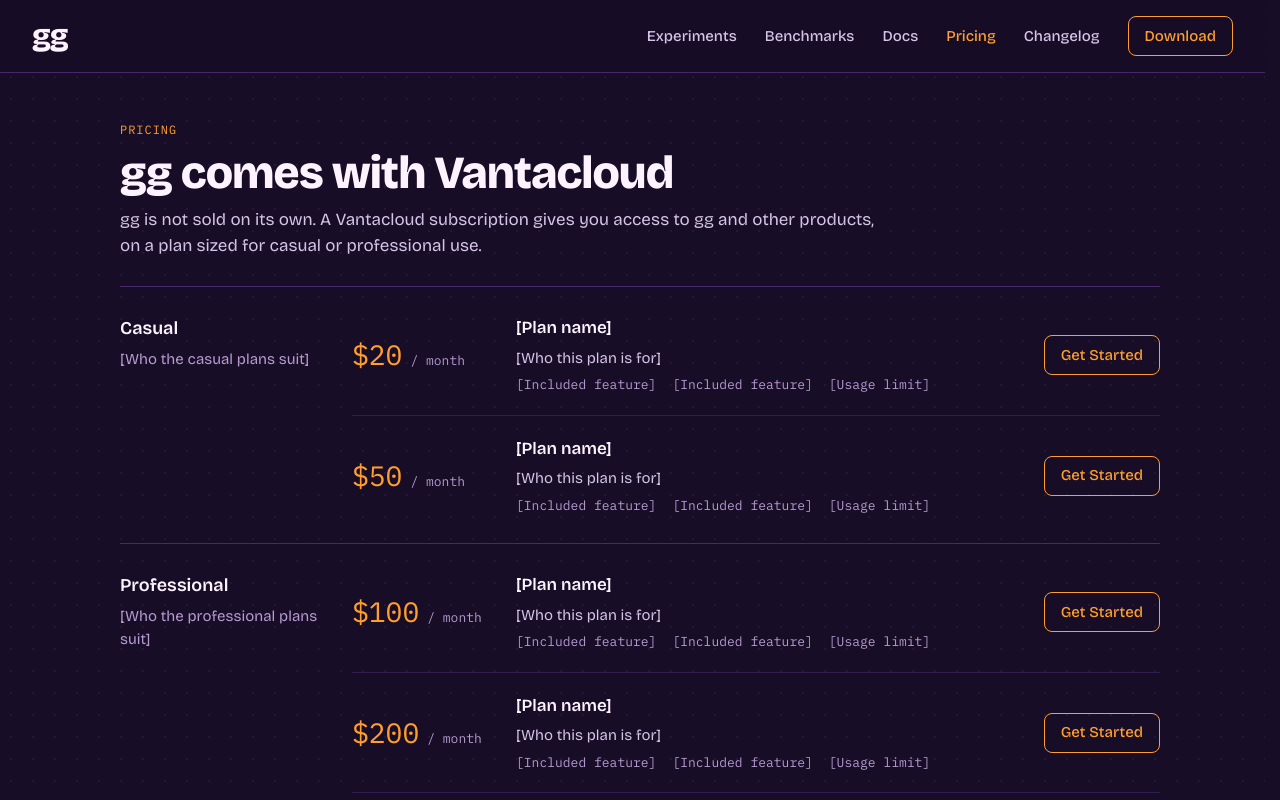
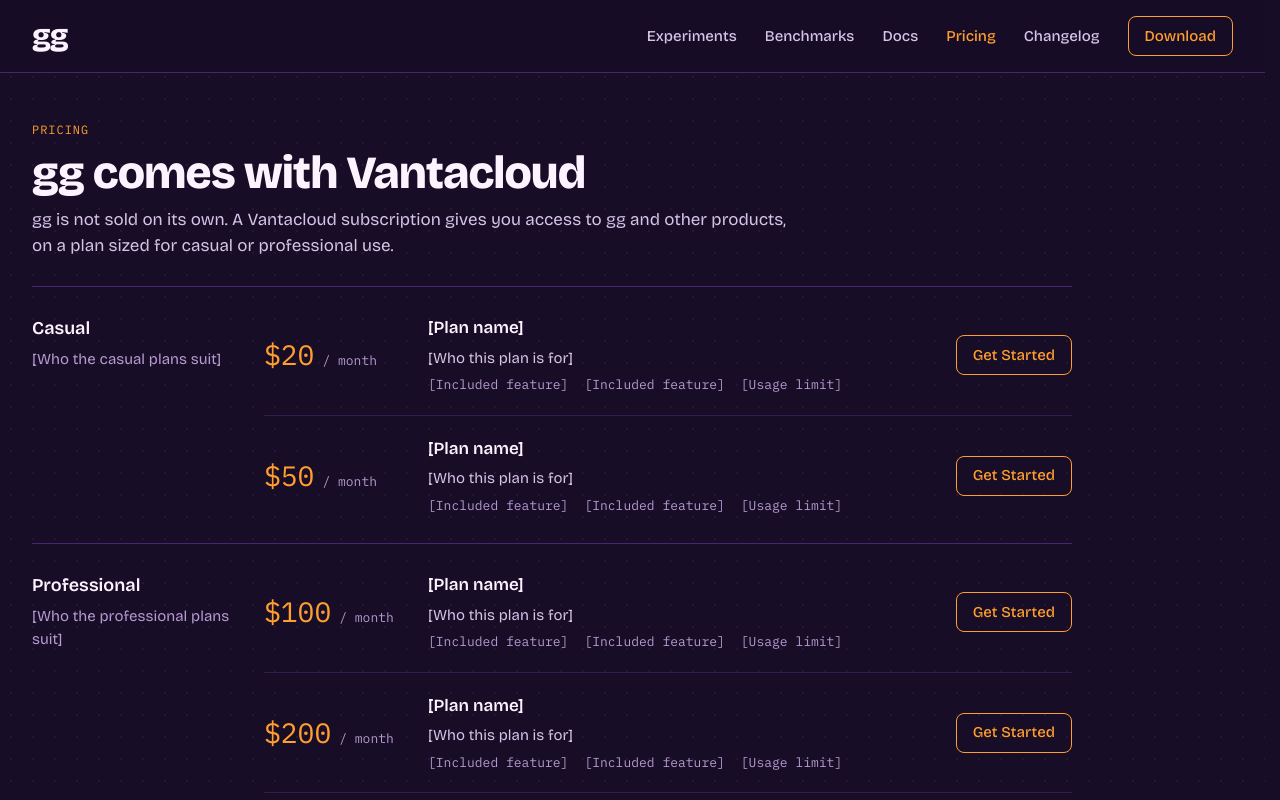
Before and after one commit to TheClockwyrks/gg.rocks, a React (Vite) app in the folder apps/web/: page /pricing in a window 1280 px wide. Shown: the top 800 px of the page. Built offline with nearby package versions, Linux system fonts and the light colour scheme.

Commit message:
style(layout): drop section rail from experiments and pricing pages
Pages without the rail now line up with the top bar instead of being
indented for it.

```diff
--- a/apps/web/src/components/PageBody/PageBody.module.scss
+++ b/apps/web/src/components/PageBody/PageBody.module.scss
@@ -18,15 +18,19 @@
 		padding-block: $s-12 $s-24;
 	}
 
-	@include up($bp-lg) {
-		padding-left: $layout-rail-width + $s-12;
-	}
-
-	&.wide {
-		max-width: $layout-content-wide + $layout-rail-width + $s-12 + $s-8;
-	}
-
 	&.narrow {
 		gap: $s-10;
 	}
+
+	// Beside the strand the column is indented, and capped so that it does
+	// not stretch to the far edge of the pane.
+	&.railed {
+		@include up($bp-lg) {
+			padding-left: $layout-rail-width + $s-12;
+		}
+
+		&.wide {
+			max-width: $layout-content-wide + $layout-rail-width + $s-12 + $s-8;
+		}
+	}
 }
--- a/apps/web/src/components/PageBody/PageBody.tsx
+++ b/apps/web/src/components/PageBody/PageBody.tsx
@@ -11,12 +11,17 @@
 	children: ReactNode;
 }
 
-/** Main column of a section page, indented to leave room for the strand. */
+/**
+ * Main column of a section page. It lines up with the top bar, or is indented
+ * to leave room for the strand when there is one.
+ */
 export function PageBody({ rail, width = "wide", children }: PageBodyProps) {
 	return (
 		<div className={styles.body}>
 			{rail && <SectionRail current={rail} />}
-			<main className={cx(styles.main, styles[width])}>{children}</main>
+			<main className={cx(styles.main, styles[width], rail && styles.railed)}>
+				{children}
+			</main>
 		</div>
 	);
 }
--- a/apps/web/src/pages/Experiments/Experiments.tsx
+++ b/apps/web/src/pages/Experiments/Experiments.tsx
@@ -25,7 +25,7 @@
 	);
 
 	return (
-		<PageBody rail="experiments">
+		<PageBody>
 			<PageIntro
 				eyebrow="Experiments"
 				title="What we're testing"
--- a/apps/web/src/pages/Pricing/Pricing.tsx
+++ b/apps/web/src/pages/Pricing/Pricing.tsx
@@ -6,7 +6,7 @@
 
 export function Pricing() {
 	return (
-		<PageBody rail="pricing">
+		<PageBody>
 			<PageIntro
 				eyebrow="Pricing"
 				title="gg comes with Vantacloud"
```
